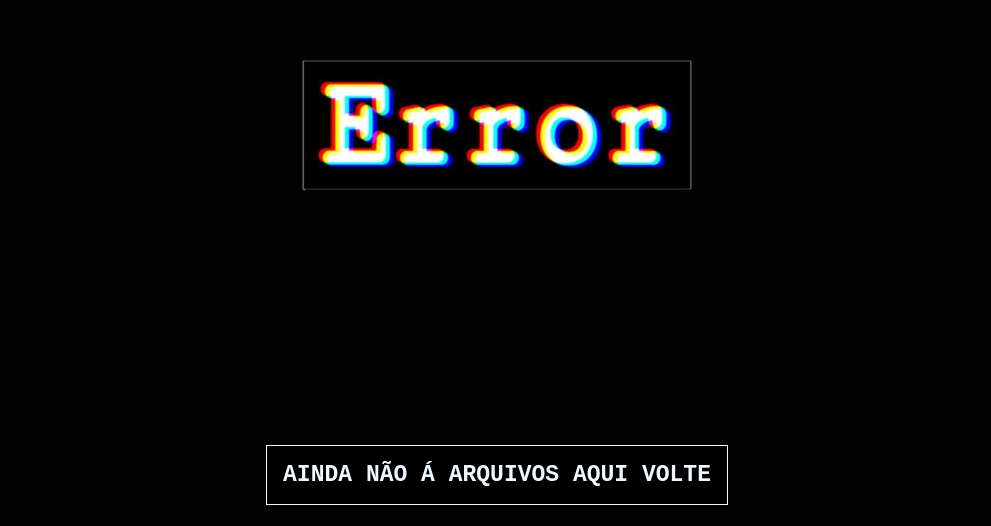
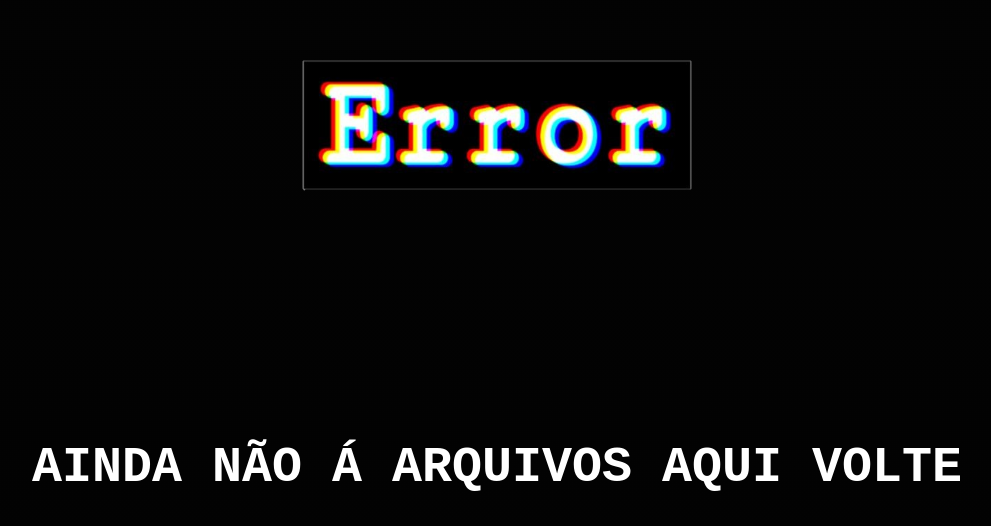
Before and after one commit to AraujoGabri/projetos, a plain HTML site: page index.html in a window 1280 px wide. Shown: the part 150-676 px from the top of the page, without its empty margins (143-1134 px from the left). Drawn offline with Linux system fonts and the light colour scheme.

Commit message:
Update index.html

```diff
--- a/index.html
+++ b/index.html
@@ -11,7 +11,7 @@
 <body>
     <center><img src="img/329178809004211.png" alt="erro" style="height: 550px;"></center>
     <center>
-        <h1><mark><strong>AINDA NÃO Á ARQUIVOS AQUI VOLTE</strong></mark></h1>
+        <h1><strong>AINDA NÃO Á ARQUIVOS AQUI VOLTE</strong></h1>
         <h2> <a href="https://araujogabri.github.io/meu-clube/"> <img src="img/voltar.png" alt="voltar" style="width: 50px;height: 50px;"></a></h2>
     </center>
 </body>
```
